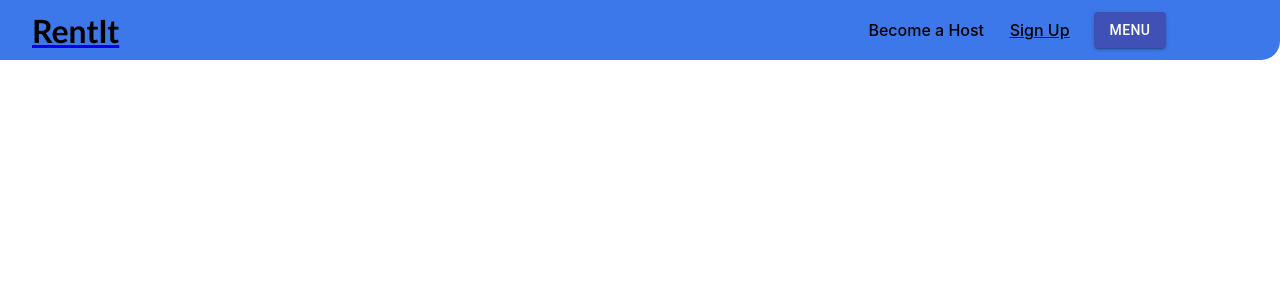
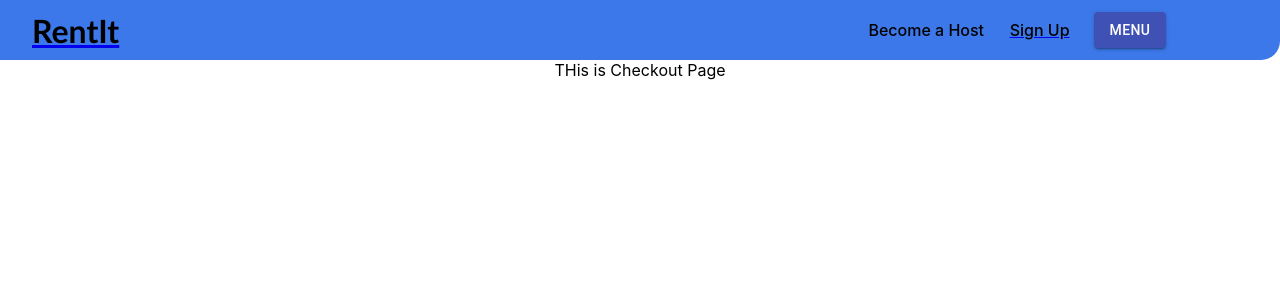
Before and after one commit to coder-pro10z/Rent-at-ease, a React (Create React App) app: page /checkout in a window 1280 px wide. Shown: the top 300 px of the page. Built offline with nearby package versions, Linux system fonts and the light colour scheme.

Commit message:
create checkout

```diff
--- a/src/App.js
+++ b/src/App.js
@@ -5,7 +5,7 @@ import Header from './Header.js'
 import Footer from './Footer';
 import Login from './Login';
 import Welcome from './Welcome';
-
+import Checkout from './Checkout';
 import {BrowserRouter as Router,Routes,Route} from "react-router-dom";
 // import SearchPage from './SearchPage';
 // import Navbar from './Navbar';
@@ -25,6 +25,7 @@ function App() {
            <Route path='/' element={<Home/>} />
            <Route path='/login' element={<Login/>} />
            <Route path='/welcome' element={<Welcome/>} />
+           <Route path='/checkout' element={<Checkout/>} />
 
           {/* searchPage */}
          {/* <Route path='/search'>
--- /dev/null
+++ b/src/Checkout.js
@@ -0,0 +1,11 @@
+import React from 'react'
+
+const Checkout = () => {
+  return (
+    <div>
+      THis is Checkout Page
+    </div>
+  )
+}
+
+export default Checkout
```
Also changed, not shown: src/Checkout.css (added).
